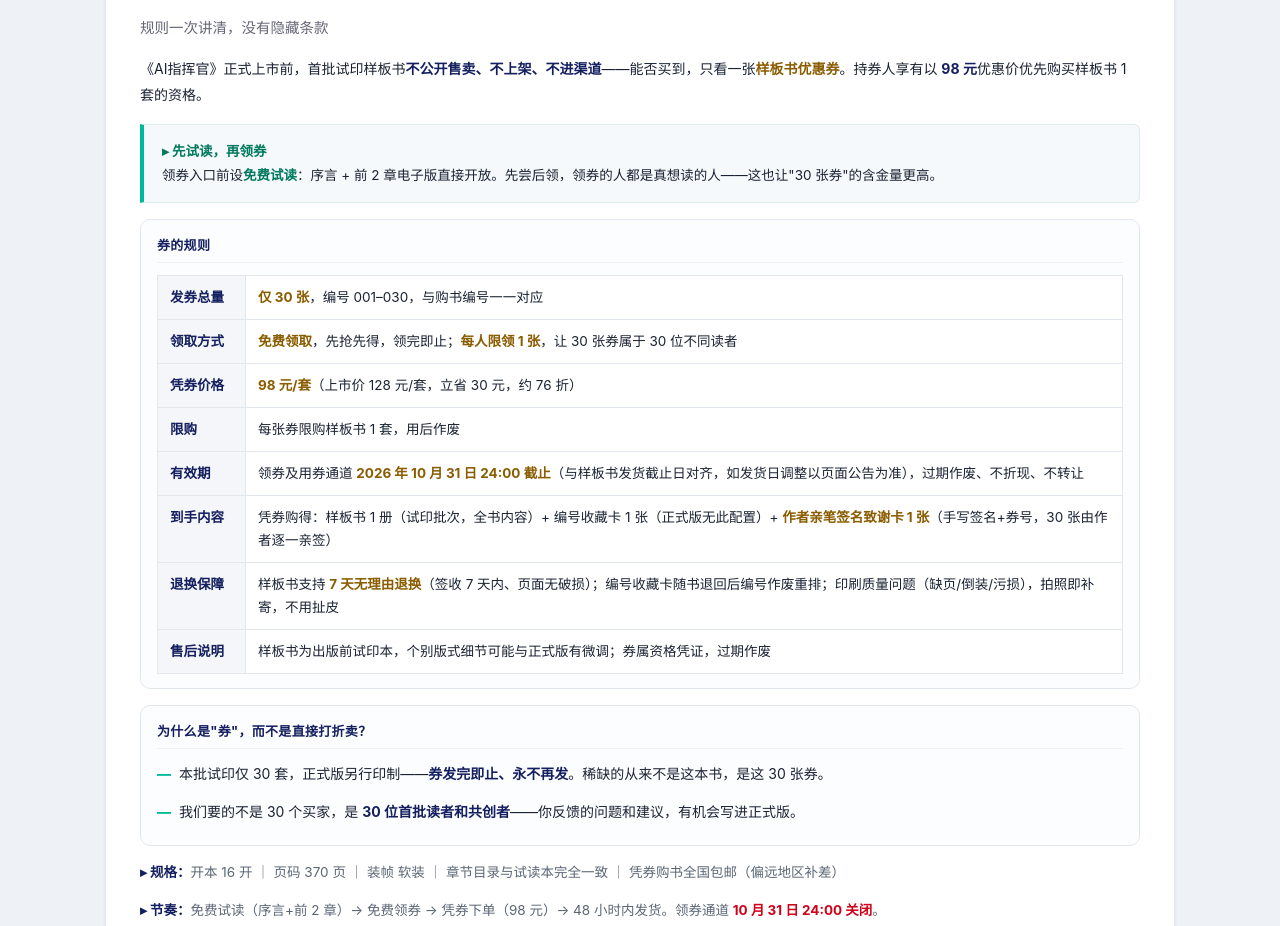
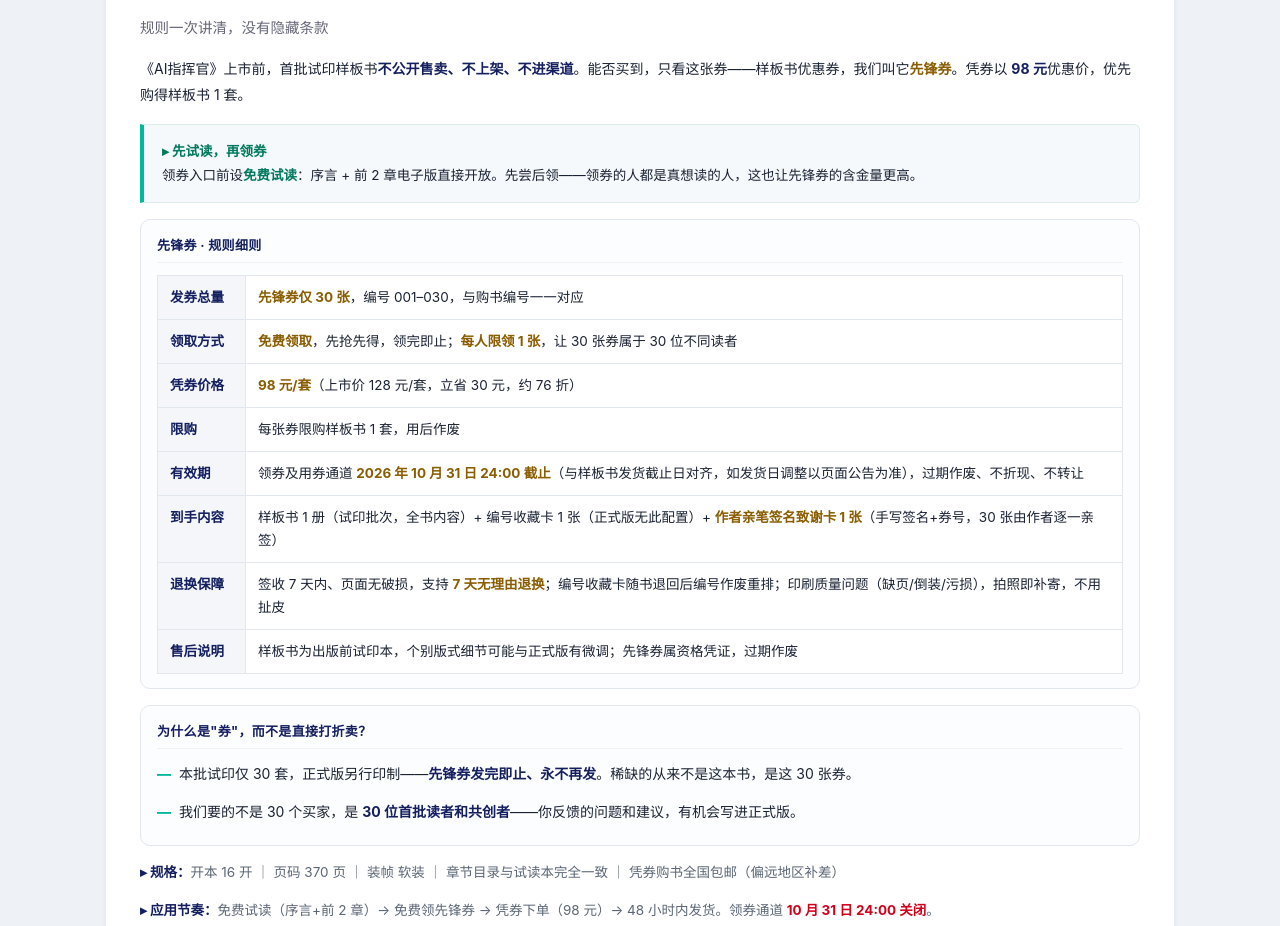
Before and after one commit to dedede1688/ai-commander-website, a plain HTML site: page xianfeng.html in a window 1280 px wide. Shown: the part 2441-3367 px from the top of the page. Drawn offline with Linux system fonts and the light colour scheme.

Commit message:
docs（文案）: 先锋券说明章节统一命名并润色
- 第三节内优惠券统一命名为「先锋券」，首次出现处以"样板书优惠券，我们叫它先锋券"衔接，兼顾首屏券卡旧称
- 规则表标题改为「先锋券 · 规则细则」，发券总量、售后说明等行内称呼同步更新
- 定义段压缩为两句，试读提示与"为什么是券"文案顺句润色
- 「节奏」行更名「应用节奏」并改为"免费领先锋券"

```diff
--- a/xianfeng.html
+++ b/xianfeng.html
@@ -264,37 +264,37 @@
         <div class="xf-kicker">COUPON DETAILS</div>
         <h2>三、先锋券的具体说明和应用</h2>
         <p class="sub-note">规则一次讲清，没有隐藏条款</p>
-        <p class="xf-block">《AI指挥官》正式上市前，首批试印样板书<b>不公开售卖、不上架、不进渠道</b>——能否买到，只看一张<b class="xf-gold">样板书优惠券</b>。持券人享有以 <b>98 元</b>优惠价优先购买样板书 1 套的资格。</p>
+        <p class="xf-block">《AI指挥官》上市前，首批试印样板书<b>不公开售卖、不上架、不进渠道</b>。能否买到，只看这张券——样板书优惠券，我们叫它<b class="xf-gold">先锋券</b>。凭券以 <b>98 元</b>优惠价，优先购得样板书 1 套。</p>
 
         <div class="xf-callout">
           <b>▸ 先试读，再领券</b><br />
-          领券入口前设<b>免费试读</b>：序言 + 前 2 章电子版直接开放。先尝后领，领券的人都是真想读的人——这也让"30 张券"的含金量更高。
+          领券入口前设<b>免费试读</b>：序言 + 前 2 章电子版直接开放。先尝后领——领券的人都是真想读的人，这也让先锋券的含金量更高。
         </div>
 
         <div class="xf-sub">
-          <div class="xf-subhd">券的规则</div>
+          <div class="xf-subhd">先锋券 · 规则细则</div>
           <table class="xf-rules">
-            <tr><th>发券总量</th><td><b>仅 30 张</b>，编号 001–030，与购书编号一一对应</td></tr>
+            <tr><th>发券总量</th><td><b>先锋券仅 30 张</b>，编号 001–030，与购书编号一一对应</td></tr>
             <tr><th>领取方式</th><td><b>免费领取</b>，先抢先得，领完即止；<b>每人限领 1 张</b>，让 30 张券属于 30 位不同读者</td></tr>
             <tr><th>凭券价格</th><td><b>98 元/套</b>（上市价 128 元/套，立省 30 元，约 76 折）</td></tr>
             <tr><th>限购</th><td>每张券限购样板书 1 套，用后作废</td></tr>
             <tr><th>有效期</th><td>领券及用券通道 <b>2026 年 10 月 31 日 24:00 截止</b>（与样板书发货截止日对齐，如发货日调整以页面公告为准），过期作废、不折现、不转让</td></tr>
-            <tr><th>到手内容</th><td>凭券购得：样板书 1 册（试印批次，全书内容）+ 编号收藏卡 1 张（正式版无此配置）+ <b>作者亲笔签名致谢卡 1 张</b>（手写签名+券号，30 张由作者逐一亲签）</td></tr>
-            <tr><th>退换保障</th><td>样板书支持 <b>7 天无理由退换</b>（签收 7 天内、页面无破损）；编号收藏卡随书退回后编号作废重排；印刷质量问题（缺页/倒装/污损），拍照即补寄，不用扯皮</td></tr>
-            <tr><th>售后说明</th><td>样板书为出版前试印本，个别版式细节可能与正式版有微调；券属资格凭证，过期作废</td></tr>
+            <tr><th>到手内容</th><td>样板书 1 册（试印批次，全书内容）+ 编号收藏卡 1 张（正式版无此配置）+ <b>作者亲笔签名致谢卡 1 张</b>（手写签名+券号，30 张由作者逐一亲签）</td></tr>
+            <tr><th>退换保障</th><td>签收 7 天内、页面无破损，支持 <b>7 天无理由退换</b>；编号收藏卡随书退回后编号作废重排；印刷质量问题（缺页/倒装/污损），拍照即补寄，不用扯皮</td></tr>
+            <tr><th>售后说明</th><td>样板书为出版前试印本，个别版式细节可能与正式版有微调；先锋券属资格凭证，过期作废</td></tr>
           </table>
         </div>
 
         <div class="xf-sub">
           <div class="xf-subhd">为什么是"券"，而不是直接打折卖？</div>
           <ul class="xf-why">
-            <li>本批试印仅 30 套，正式版另行印制——<b>券发完即止、永不再发</b>。稀缺的从来不是这本书，是这 30 张券。</li>
+            <li>本批试印仅 30 套，正式版另行印制——<b>先锋券发完即止、永不再发</b>。稀缺的从来不是这本书，是这 30 张券。</li>
             <li>我们要的不是 30 个买家，是 <b>30 位首批读者和共创者</b>——你反馈的问题和建议，有机会写进正式版。</li>
           </ul>
         </div>
 
         <p class="xf-meta-line"><b>▸ 规格：</b>开本 16 开 ｜ 页码 370 页 ｜ 装帧 软装 ｜ 章节目录与试读本完全一致 ｜ 凭券购书全国包邮（偏远地区补差）</p>
-        <p class="xf-meta-line"><b>▸ 节奏：</b>免费试读（序言+前 2 章）→ 免费领券 → 凭券下单（98 元）→ 48 小时内发货。领券通道 <b class="xf-red">10 月 31 日 24:00 关闭</b>。</p>
+        <p class="xf-meta-line"><b>▸ 应用节奏：</b>免费试读（序言+前 2 章）→ 免费领先锋券 → 凭券下单（98 元）→ 48 小时内发货。领券通道 <b class="xf-red">10 月 31 日 24:00 关闭</b>。</p>
       </section>
 
       <!-- ===== 四、背书 ===== -->
```
